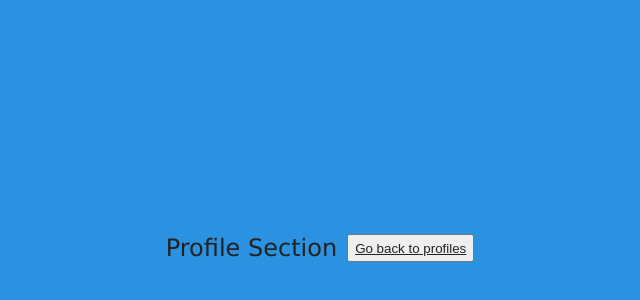
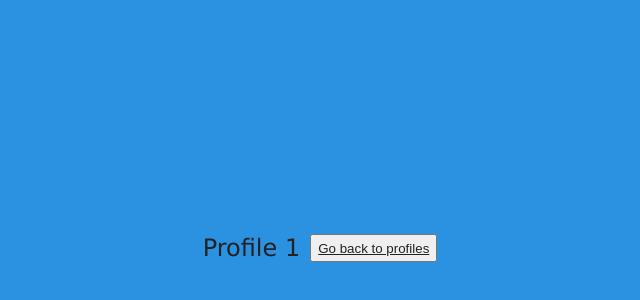
Before and after one commit to italoknd/Curso-REACT-JS, a React (Vite) app in the folder react-fundamentals/: page /profiles/1 in a window 1280 px wide. Shown: the part 152-452 px from the top of the page, without its empty margins (320-960 px from the left). Built offline with nearby package versions, Linux system fonts and the light colour scheme.

Commit message:
feat: adicionar uso do useParams

```diff
--- a/react-fundamentals/src/views/Profile.tsx
+++ b/react-fundamentals/src/views/Profile.tsx
@@ -1,10 +1,12 @@
 import React from "react";
-import { Link } from "react-router-dom";
+import { Link, useParams } from "react-router-dom";
 
 export default function Profiles() {
+  const params = useParams<{ profile: string }>();
+
   return (
     <div className="profiles">
-      <h2>Profile Section</h2>
+      <h2>Profile {params.profile}</h2>
       <button>
         <Link to={`/profiles`}>Go back to profiles</Link>
       </button>
```
